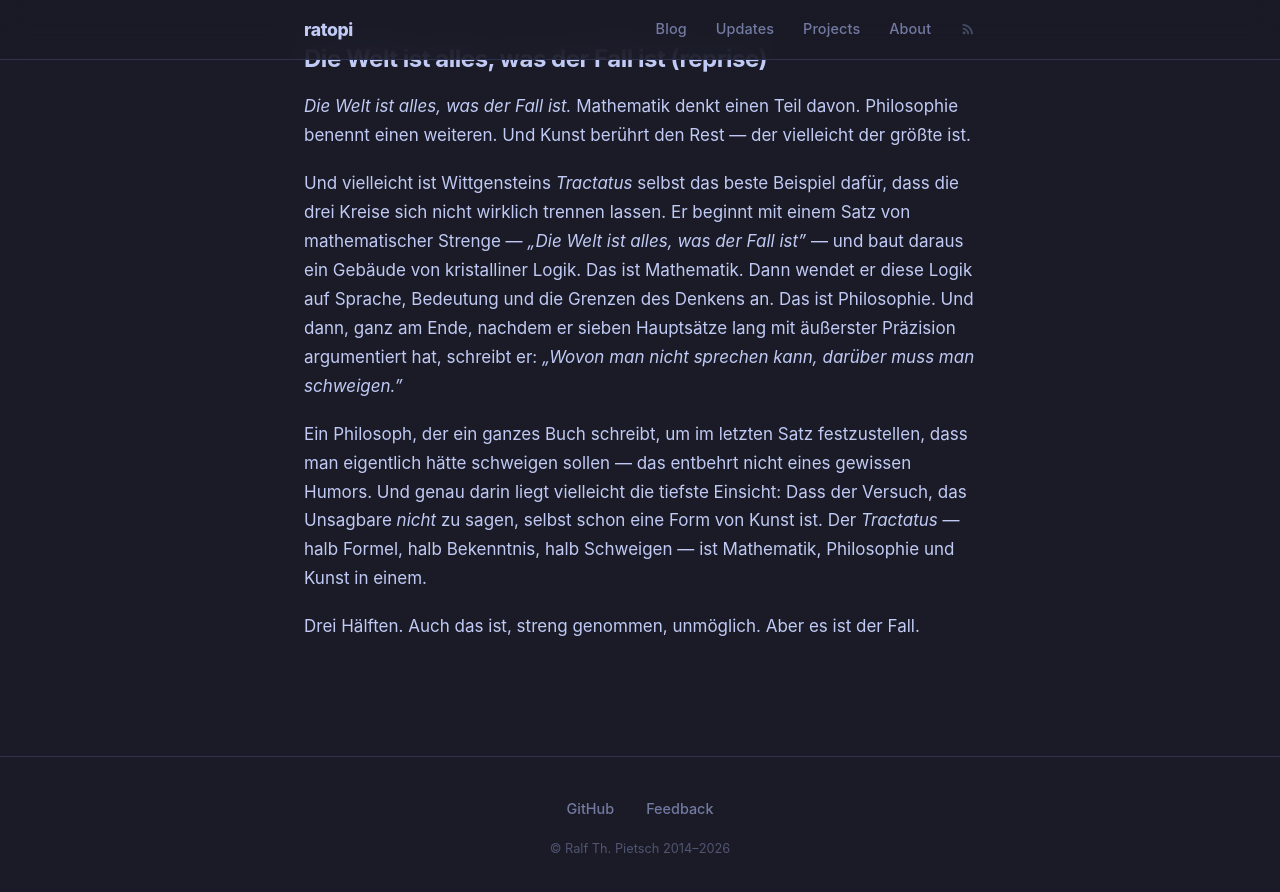
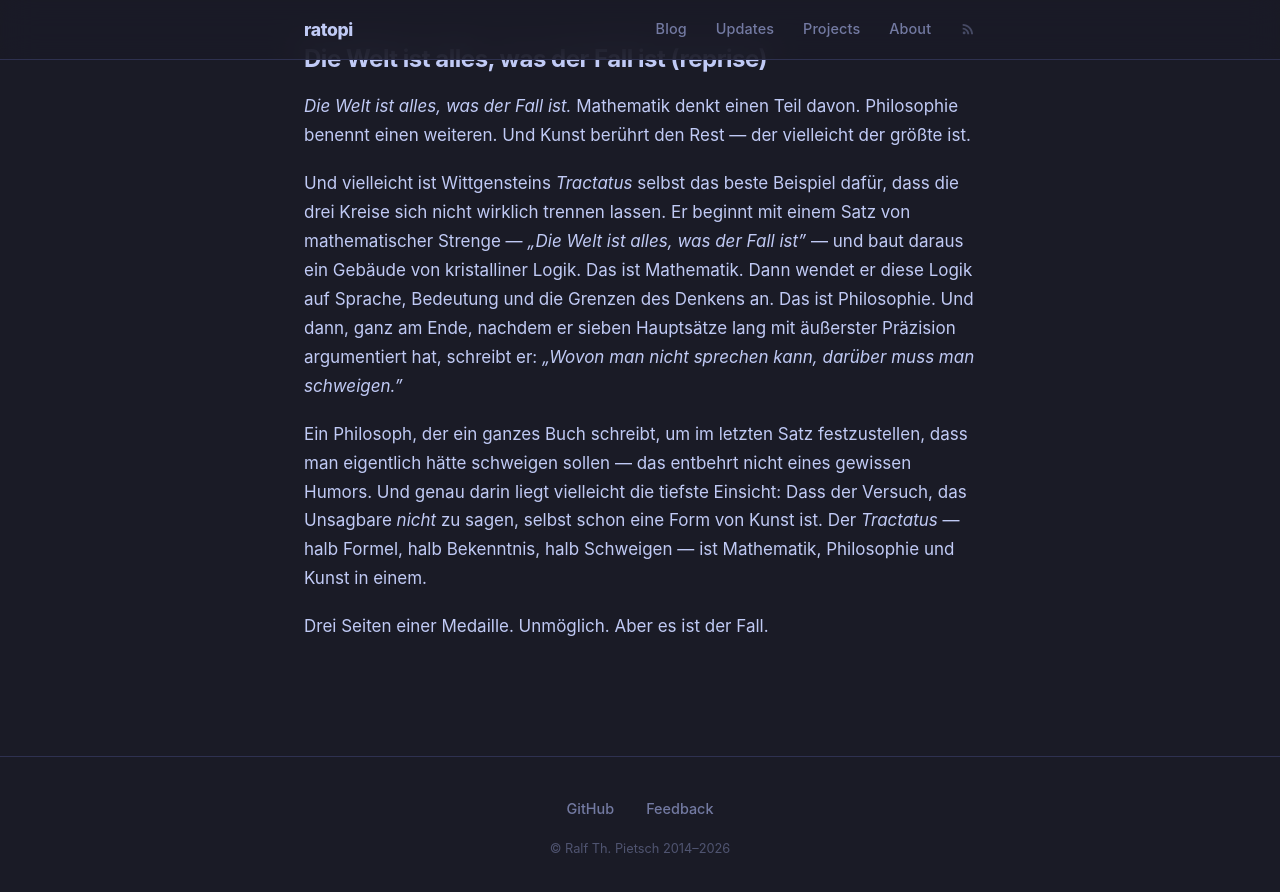
Before and after one commit to ratopi/ratopi.github.io, a Jekyll site: the page built from _posts/2026-04-16-mathematik-philosophie-kunst.md, in a window 1280 px wide and 900 px high, scrolled down 7295 px. Shown: the top 892 px of the window. Built offline with Jekyll 4.4.1, drawn with Linux system fonts in a browser that asks for light colours.

Commit message:
ending changed

```diff
--- a/_posts/2026-04-16-mathematik-philosophie-kunst.md
+++ b/_posts/2026-04-16-mathematik-philosophie-kunst.md
@@ -138,4 +138,4 @@ Und vielleicht ist Wittgensteins *Tractatus* selbst das beste Beispiel dafür, d
 
 Ein Philosoph, der ein ganzes Buch schreibt, um im letzten Satz festzustellen, dass man eigentlich hätte schweigen sollen — das entbehrt nicht eines gewissen Humors. Und genau darin liegt vielleicht die tiefste Einsicht: Dass der Versuch, das Unsagbare *nicht* zu sagen, selbst schon eine Form von Kunst ist. Der *Tractatus* — halb Formel, halb Bekenntnis, halb Schweigen — ist Mathematik, Philosophie und Kunst in einem.
 
-Drei Hälften. Auch das ist, streng genommen, unmöglich. Aber es ist der Fall.
+Drei Seiten einer Medaille. Unmöglich. Aber es ist der Fall.
```
